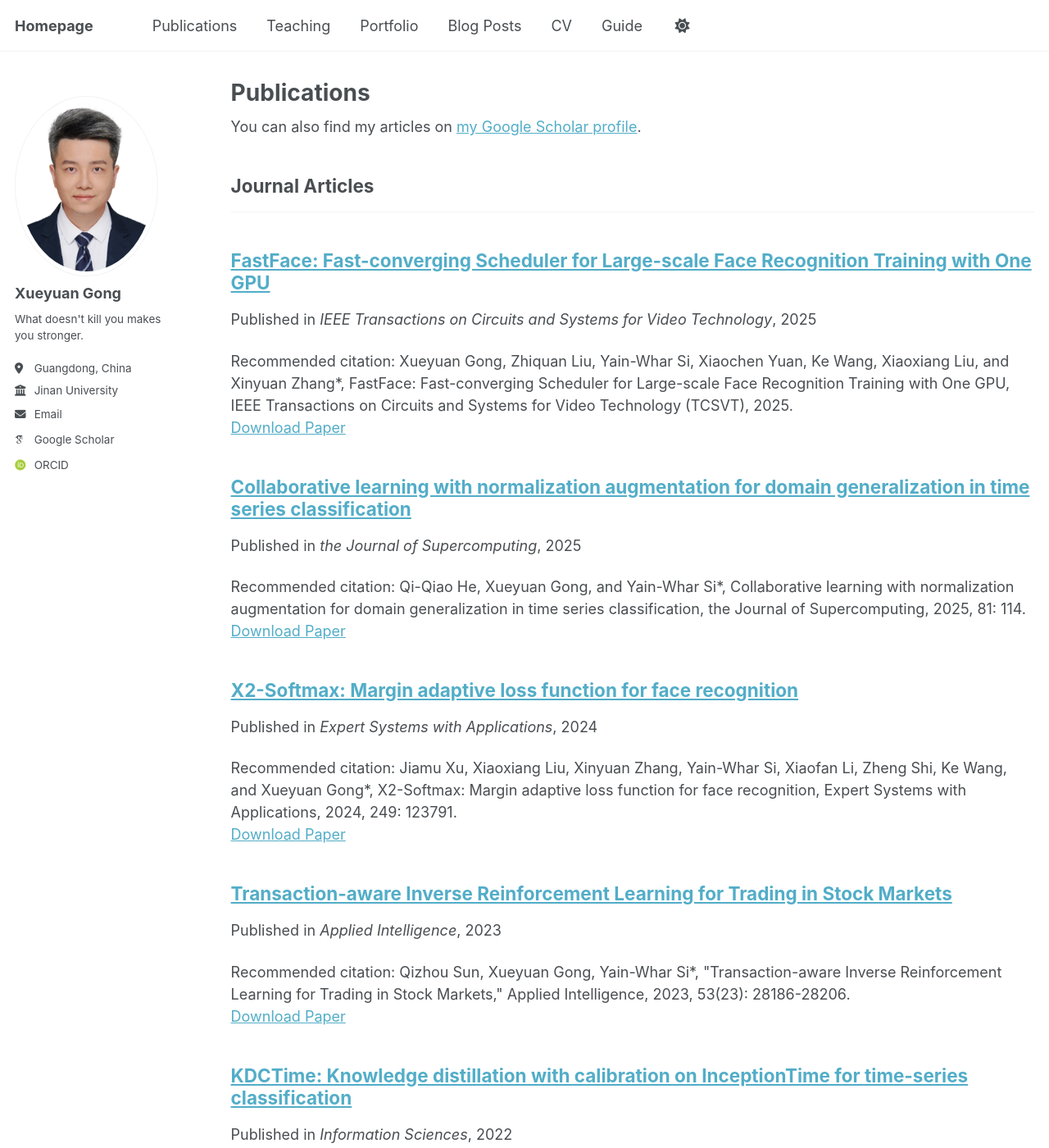
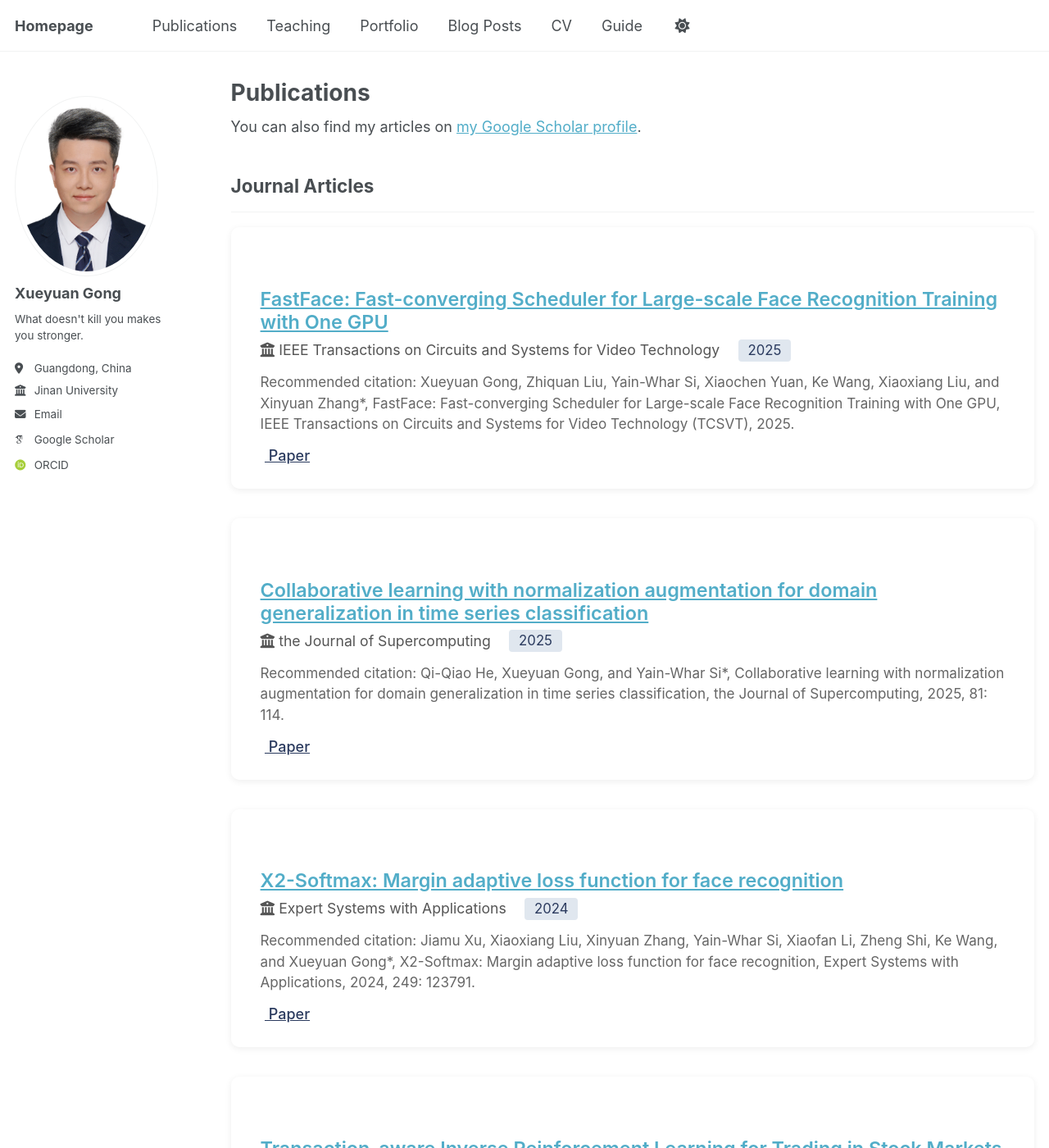
Before and after one commit to amoonfana/amoonfana.github.io, a Jekyll site: the page built from _pages/publications.html, in a window 1280 px wide and 1400 px high. Shown: the whole window at 82% size. Built offline with Jekyll 4.4.1, drawn with Linux system fonts in a browser that asks for light colours; some web fonts are replaced; some of the changed text lies outside the part shown.

Commit message:
beautify publications

```diff
--- a/_includes/archive-single.html
+++ b/_includes/archive-single.html
@@ -1,4 +1,4 @@
-{% include base_path %}
+<!-- {% include base_path %}
 
 {% if post.header.teaser %}
   {% capture teaser %}{{ post.header.teaser }}{% endcapture %}
@@ -81,4 +81,97 @@
     {% endif %}
 
   </article>
+</div> -->
+
+{% include base_path %}
+
+{% if post.header.teaser %}
+  {% capture teaser %}{{ post.header.teaser }}{% endcapture %}
+{% else %}
+  {% assign teaser = site.teaser %}
+{% endif %}
+
+{% if post.id %}
+  {% assign title = post.title | markdownify | remove: "<p>" | remove: "</p>" %}
+{% else %}
+  {% assign title = post.title %}
+{% endif %}
+
+<div class="{{ include.type | default: "list" }}__item pub-card">
+  <article class="archive__item" itemscope itemtype="http://schema.org/CreativeWork">
+    {% if include.type == "grid" and teaser %}
+      <div class="archive__item-teaser pub-card__teaser">
+        <img src=
+          {% if teaser contains "://" %}
+            "{{ teaser }}"
+          {% else %}
+            "{{ teaser | prepend: "/images/" | prepend: base_path }}"
+          {% endif %}
+          alt="">
+      </div>
+    {% endif %}
+
+    <h2 class="archive__item-title pub-card__title" itemprop="headline">
+      {% if post.link %}
+        <a href="{{ post.link }}">{{ title }}</a>
+        <a href="{{ base_path }}{{ post.url }}" rel="permalink" class="pub-card__permalink">
+          <i class="fa fa-link" aria-hidden="true" title="permalink"></i>
+          <span class="sr-only">Permalink</span>
+        </a>
+      {% else %}
+        <a href="{{ base_path }}{{ post.url }}" rel="permalink">{{ title }}</a>
+      {% endif %}
+    </h2>
+
+    {% if post.collection == 'publications' %}
+      <div class="pub-card__meta">
+        <span class="pub-card__venue"><i class="fa fa-university"></i> {{ post.venue }}</span>
+        <span class="pub-card__year badge">{{ post.date | default: "1900-01-01" | date: "%Y" }}</span>
+      </div>
+    {% elsif post.collection == 'teaching' %}
+      <div class="pub-card__meta">
+        <span class="pub-card__type badge">{{ post.type }}</span>
+        <span class="pub-card__venue"><i>{{ post.venue }}</i></span>
+        <span class="pub-card__year badge">{{ post.date | default: "1900-01-01" | date: "%Y" }}</span>
+      </div>
+    {% elsif post.date %}
+      <p class="page__date pub-card__date">
+        <strong>
+          <i class="fa fa-fw fa-calendar" aria-hidden="true"></i>
+          {{ site.data.ui-text[site.locale].date_label | default: "Published:" }}
+        </strong>
+        <time datetime="{{ post.date | default: "1900-01-01" | date_to_xmlschema }}">
+          {{ post.date | default: "1900-01-01" | date: "%B %d, %Y" }}
+        </time>
+      </p>
+    {% endif %}
+
+    {% if post.excerpt and site.read_more != 'enabled' %}
+      <p class="archive__item-excerpt pub-card__excerpt" itemprop="description">{{ post.excerpt | markdownify }}</p>
+    {% elsif post.excerpt and site.read_more == 'enabled' %}
+      <p class="archive__item-excerpt pub-card__excerpt" itemprop="description">
+        {{ post.excerpt | markdownify | remove: '<p>' | remove: '</p>' }}
+        <strong><a href="{{ base_path }}{{ post.url }}" rel="permalink"> Read more</a></strong>
+      </p>
+    {% endif %}
+
+    {% if post.citation %}
+      <div class="pub-card__citation">
+        <span class="pub-card__citation-label">Recommended citation:</span>
+        <span class="pub-card__citation-text">{{ post.citation }}</span>
+      </div>
+    {% endif %}
+
+    <div class="pub-card__links">
+      {% if post.paperurl %}
+        <a href="{{ post.paperurl }}" class="pub-card__link" title="Download Paper"><i class="fa fa-file-pdf-o"></i> Paper</a>
+      {% endif %}
+      {% if post.slidesurl %}
+        <a href="{{ post.slidesurl }}" class="pub-card__link" title="Download Slides"><i class="fa fa-file-powerpoint-o"></i> Slides</a>
+      {% endif %}
+      {% if post.bibtexurl %}
+        <a href="{{ post.bibtexurl }}" class="pub-card__link" title="Download Bibtex"><i class="fa fa-code"></i> Bibtex</a>
+      {% endif %}
+    </div>
+  </article>
 </div>
--- a/assets/css/main.scss
+++ b/assets/css/main.scss
@@ -41,3 +41,58 @@
     "vendor/font-awesome/brands",
     "vendor/magnific-popup/magnific-popup"
 ;
+
+/* Add to your main CSS file */
+.pub-card {
+  background: #fff;
+  border-radius: 10px;
+  box-shadow: 0 2px 8px rgba(0,0,0,0.07);
+  padding: 1.5em 2em;
+  margin-bottom: 2em;
+  transition: box-shadow 0.2s;
+}
+.pub-card:hover {
+  box-shadow: 0 4px 16px rgba(0,0,0,0.13);
+}
+.pub-card__title {
+  font-size: 1.3em;
+  margin-bottom: 0.3em;
+  font-weight: 600;
+}
+.pub-card__meta {
+  margin-bottom: 0.7em;
+  color: #555;
+  font-size: 0.98em;
+}
+.pub-card__venue {
+  margin-right: 1em;
+}
+.pub-card__year.badge, .pub-card__type.badge {
+  background: #e0e7ef;
+  color: #2a3a5e;
+  border-radius: 4px;
+  padding: 0.2em 0.7em;
+  font-size: 0.95em;
+  margin-right: 0.5em;
+}
+.pub-card__excerpt {
+  color: #333;
+  margin-bottom: 0.7em;
+}
+.pub-card__citation {
+  font-size: 0.95em;
+  color: #666;
+  margin-bottom: 0.7em;
+}
+.pub-card__links {
+  margin-top: 0.5em;
+}
+.pub-card__link {
+  margin-right: 1em;
+  color: #2a3a5e;
+  text-decoration: none;
+  font-weight: 500;
+}
+.pub-card__link i {
+  margin-right: 0.3em;
+}
```
